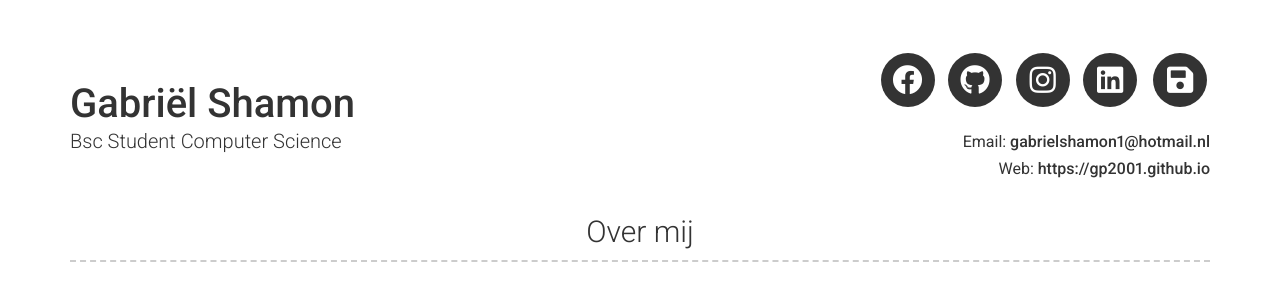
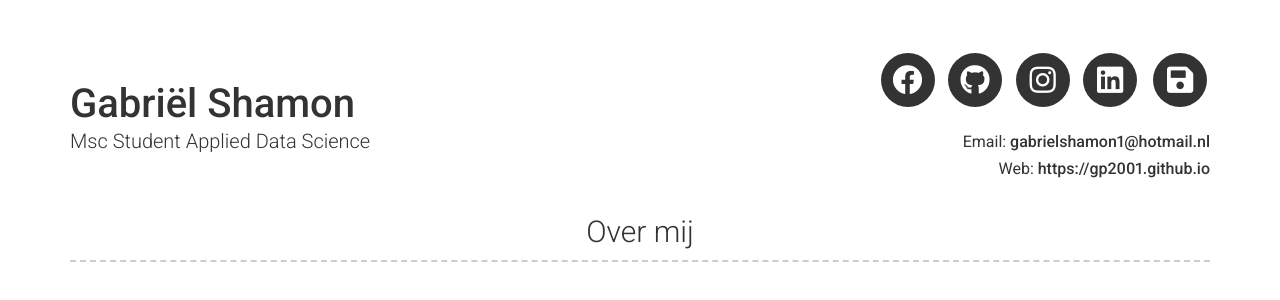
Before and after one commit to gp2001/gp2001.github.io, a Jekyll site: the page built from index.md, in a window 1280 px wide and 900 px high. Shown: the top 300 px of the window. Built offline with Jekyll 4.4.1, drawn with Linux system fonts in a browser that asks for light colours; nearby versions of some CDN libraries; a script that is not in the unit is left out.

Commit message:
status update

```diff
--- a/_config.yml
+++ b/_config.yml
@@ -8,7 +8,7 @@ version: 2
 
 # Personal info
 name: Gabriël Shamon
-title: Bsc Student Computer Science
+title: Msc Student Applied Data Science
 email: gabrielshamon1@hotmail.nl
 website: https://gp2001.github.io
 
```
